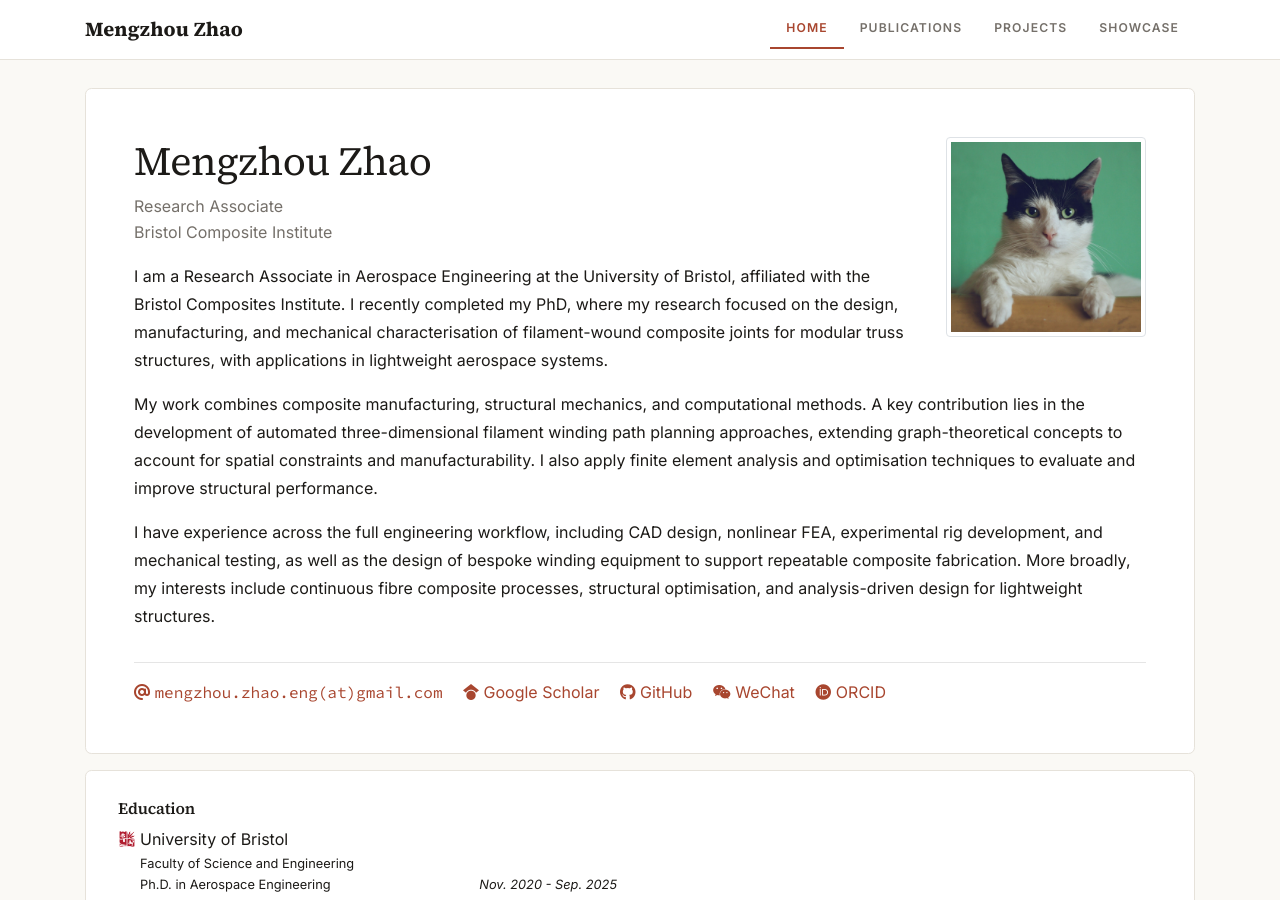
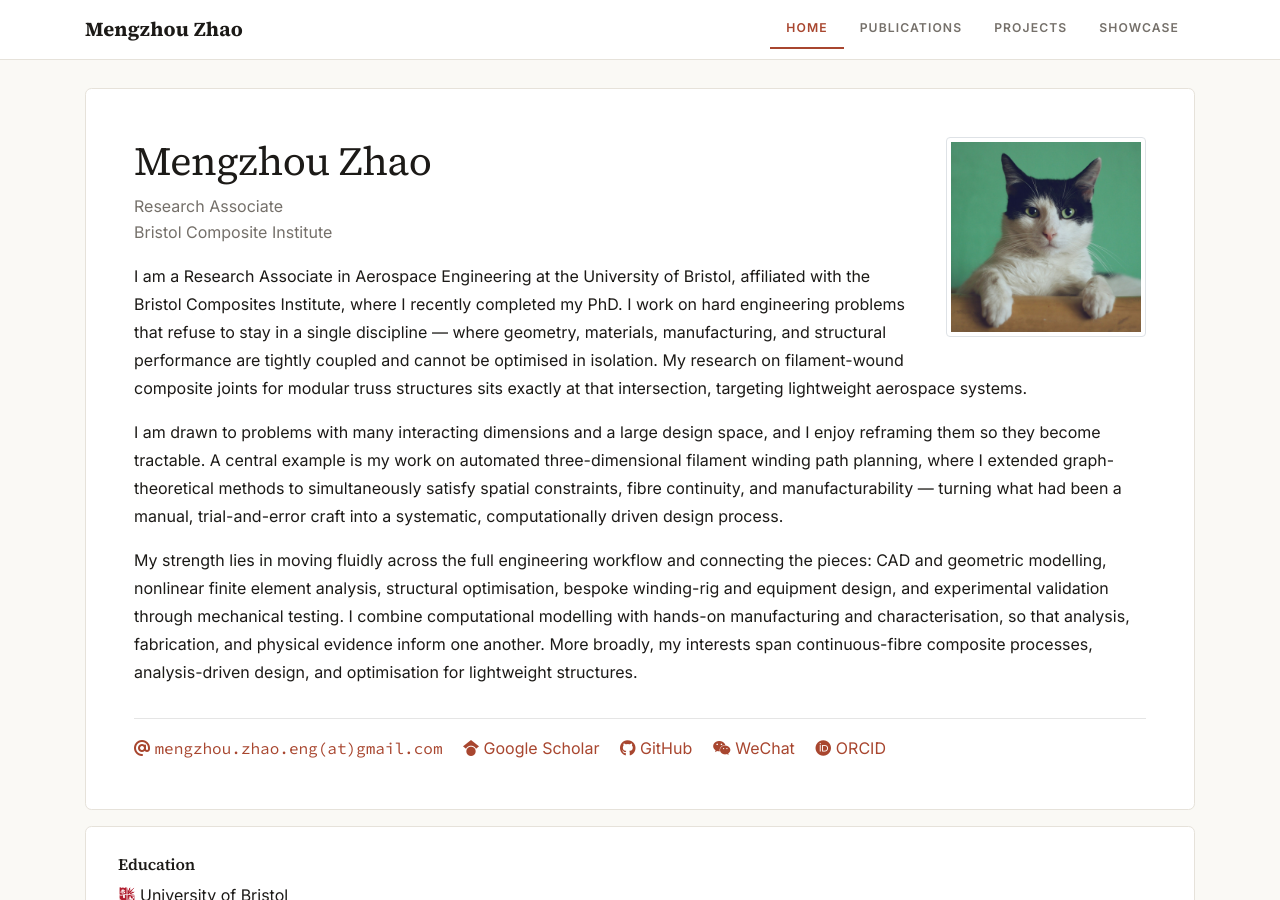
Before and after one commit to mengzhou-zhao/mengzhou-zhao.github.io, a Jekyll site: the page built from index.html, in a window 1280 px wide and 900 px high. Built offline with Jekyll 4.4.1, drawn with Linux system fonts in a browser that asks for light colours; nearby versions of some CDN libraries; a style sheet for code colours, icons or effects is not loaded.

Commit message:
Rewrite homepage intro to highlight multi-dimensional problem solving
Co-Authored-By: Claude Opus 4.8 <noreply@anthropic.com>

```diff
--- a/_data/profile.yml
+++ b/_data/profile.yml
@@ -22,13 +22,13 @@ orcid: 0009-0004-2685-7579
 short_bio_text_justify: false
 short_bio: >-
   <p>
-    I am a Research Associate in Aerospace Engineering at the University of Bristol, affiliated with the Bristol Composites Institute. I recently completed my PhD, where my research focused on the design, manufacturing, and mechanical characterisation of filament-wound composite joints for modular truss structures, with applications in lightweight aerospace systems.
+    I am a Research Associate in Aerospace Engineering at the University of Bristol, affiliated with the Bristol Composites Institute, where I recently completed my PhD. I work on hard engineering problems that refuse to stay in a single discipline &mdash; where geometry, materials, manufacturing, and structural performance are tightly coupled and cannot be optimised in isolation. My research on filament-wound composite joints for modular truss structures sits exactly at that intersection, targeting lightweight aerospace systems.
   </p>
   <p>
-    My work combines composite manufacturing, structural mechanics, and computational methods. A key contribution lies in the development of automated three-dimensional filament winding path planning approaches, extending graph-theoretical concepts to account for spatial constraints and manufacturability. I also apply finite element analysis and optimisation techniques to evaluate and improve structural performance.
+    I am drawn to problems with many interacting dimensions and a large design space, and I enjoy reframing them so they become tractable. A central example is my work on automated three-dimensional filament winding path planning, where I extended graph-theoretical methods to simultaneously satisfy spatial constraints, fibre continuity, and manufacturability &mdash; turning what had been a manual, trial-and-error craft into a systematic, computationally driven design process.
   </p>
   <p>
-    I have experience across the full engineering workflow, including CAD design, nonlinear FEA, experimental rig development, and mechanical testing, as well as the design of bespoke winding equipment to support repeatable composite fabrication. More broadly, my interests include continuous fibre composite processes, structural optimisation, and analysis-driven design for lightweight structures.
+    My strength lies in moving fluidly across the full engineering workflow and connecting the pieces: CAD and geometric modelling, nonlinear finite element analysis, structural optimisation, bespoke winding-rig and equipment design, and experimental validation through mechanical testing. I combine computational modelling with hands-on manufacturing and characterisation, so that analysis, fabrication, and physical evidence inform one another. More broadly, my interests span continuous-fibre composite processes, analysis-driven design, and optimisation for lightweight structures.
   </p>
 
 portrait_url: /assets/images/photos/portrait.jpg
```
